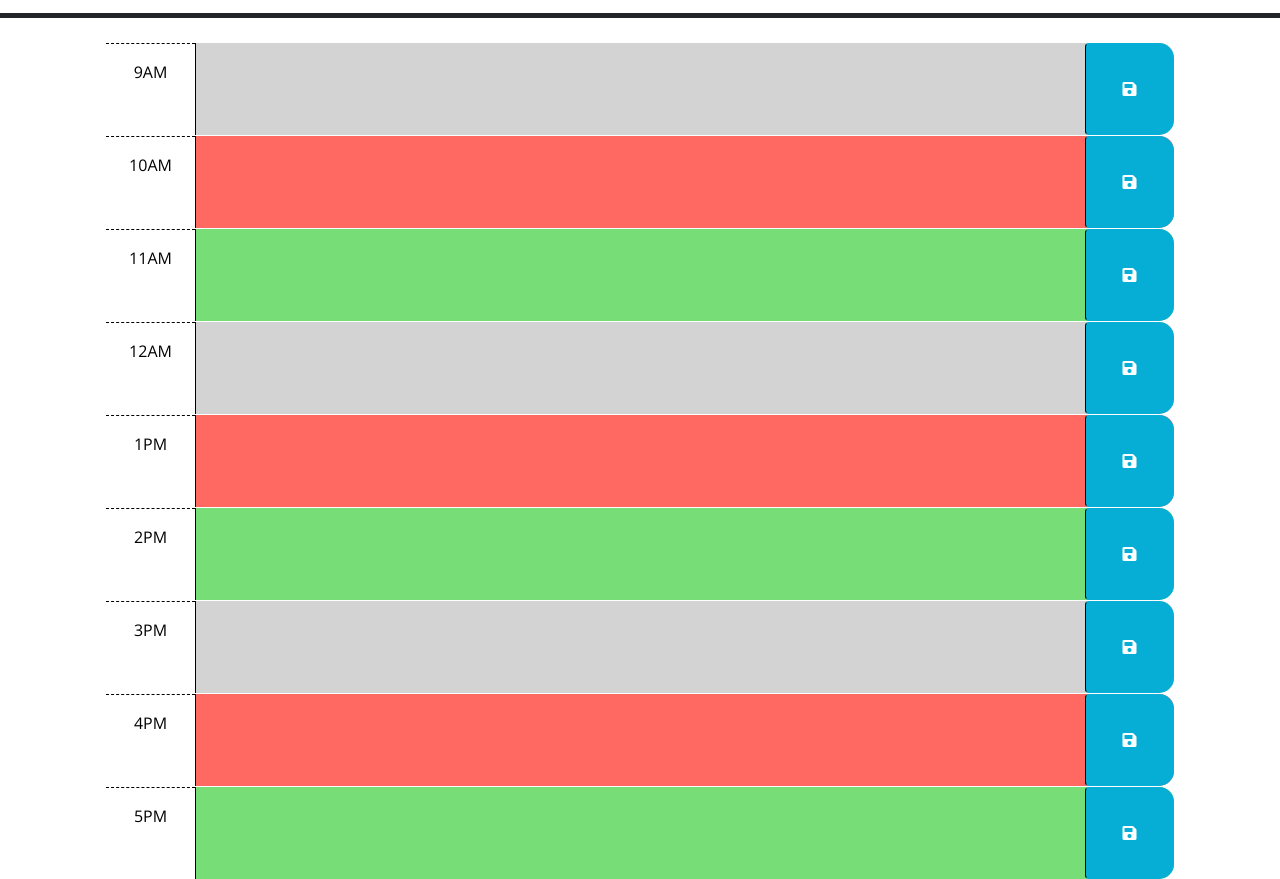
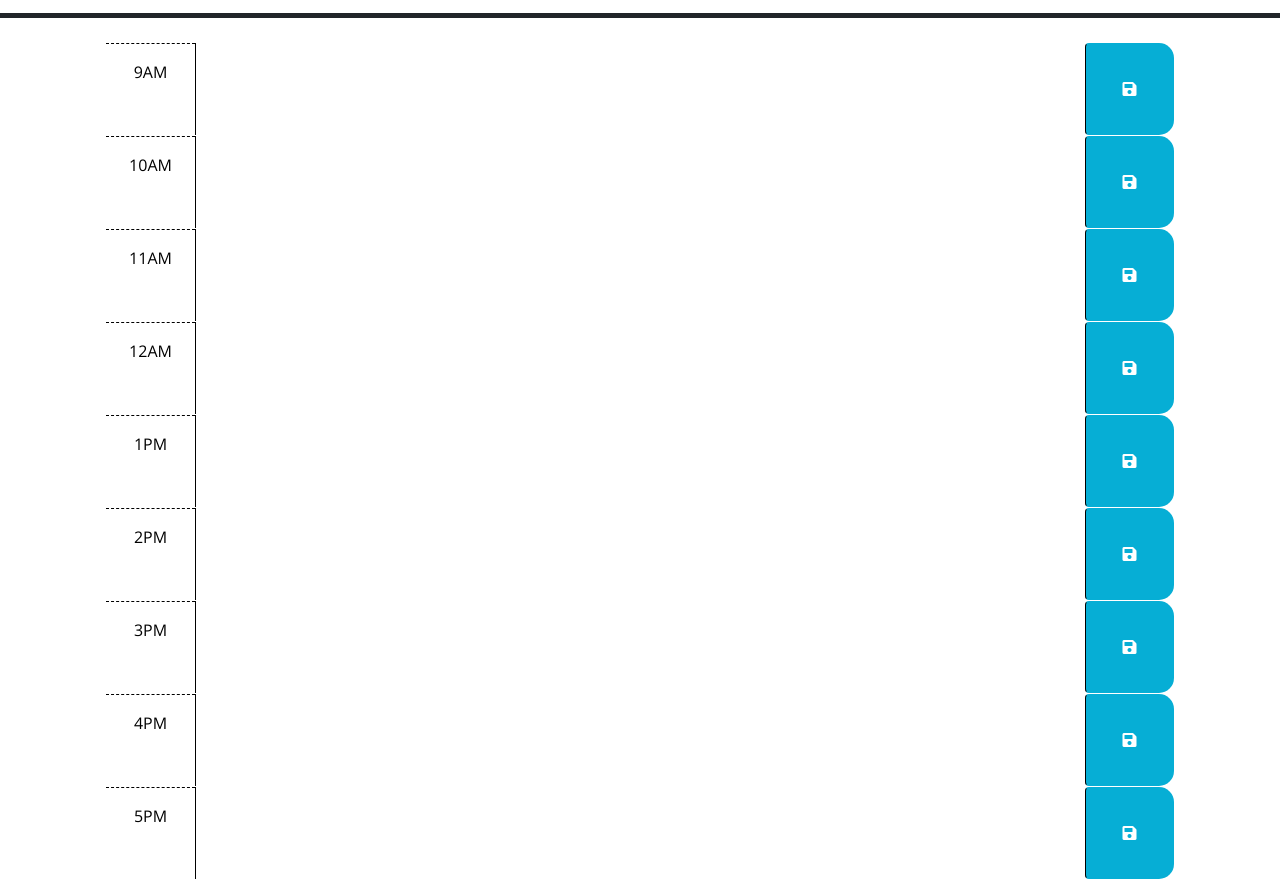
Before and after one commit to Hshini/Work-Day-Scheduler, a plain HTML site: page index.html in a window 1280 px wide. Shown: the part 260-1139 px from the top of the page. Drawn offline with nearby package versions, Linux system fonts and the light colour scheme.

Commit message:
Update index.html

```diff
--- a/index.html
+++ b/index.html
@@ -31,7 +31,7 @@
     <div class="container-lg px-5">
 
       <!--  The "past" class adds a gray background color. -->
-      <div id="hour-9" class="row time-block past">
+      <div id="hour-9" class="row time-block ">
         <div class="col-2 col-md-1 hour text-center py-3">9AM</div>
         <textarea class="col-8 col-md-10 description" rows="3"> </textarea>
         <button class="btn saveBtn col-2 col-md-1" aria-label="save">
@@ -40,7 +40,7 @@
       </div>
 
       <!--The "present" class adds a red background color. -->
-      <div id="hour-10" class="row time-block present">
+      <div id="hour-10" class="row time-block">
         <div class="col-2 col-md-1 hour text-center py-3">10AM</div>
         <textarea class="col-8 col-md-10 description" rows="3"> </textarea>
         <button class="btn saveBtn col-2 col-md-1" aria-label="save">
@@ -49,7 +49,7 @@
       </div>
 
       <!--The "future" class adds a green background color. -->
-      <div id="hour-11" class="row time-block future">
+      <div id="hour-11" class="row time-block ">
         <div class="col-2 col-md-1 hour text-center py-3">11AM</div>
         <textarea class="col-8 col-md-10 description" rows="3"> </textarea>
         <button class="btn saveBtn col-2 col-md-1" aria-label="save">
@@ -57,7 +57,7 @@
         </button>
       </div>
 
-      <div id="hour-12" class="row time-block past">
+      <div id="hour-12" class="row time-block ">
         <div class="col-2 col-md-1 hour text-center py-3">12AM</div>
         <textarea class="col-8 col-md-10 description" rows="3"> </textarea>
         <button class="btn saveBtn col-2 col-md-1" aria-label="save">
@@ -65,7 +65,7 @@
         </button>
       </div>
 
-      <div id="hour-1" class="row time-block present">
+      <div id="hour-1" class="row time-block ">
         <div class="col-2 col-md-1 hour text-center py-3">1PM</div>
         <textarea class="col-8 col-md-10 description" rows="3"> </textarea>
         <button class="btn saveBtn col-2 col-md-1" aria-label="save">
@@ -73,14 +73,14 @@
         </button>
       </div>
 
-      <div id="hour-2" class="row time-block future">
+      <div id="hour-2" class="row time-block ">
         <div class="col-2 col-md-1 hour text-center py-3">2PM</div>
         <textarea class="col-8 col-md-10 description" rows="3"> </textarea>
         <button class="btn saveBtn col-2 col-md-1" aria-label="save">
           <i class="fas fa-save" aria-hidden="true"></i>
         </button>
       </div>
-      <div id="hour-3" class="row time-block past">
+      <div id="hour-3" class="row time-block ">
         <div class="col-2 col-md-1 hour text-center py-3">3PM</div>
         <textarea class="col-8 col-md-10 description" rows="3"> </textarea>
         <button class="btn saveBtn col-2 col-md-1" aria-label="save">
@@ -88,7 +88,7 @@
         </button>
       </div>
 
-      <div id="hour-4" class="row time-block present">
+      <div id="hour-4" class="row time-block ">
         <div class="col-2 col-md-1 hour text-center py-3">4PM</div>
         <textarea class="col-8 col-md-10 description" rows="3"> </textarea>
         <button class="btn saveBtn col-2 col-md-1" aria-label="save">
@@ -96,7 +96,7 @@
         </button>
       </div>
 
-      <div id="hour-5" class="row time-block future">
+      <div id="hour-5" class="row time-block ">
         <div class="col-2 col-md-1 hour text-center py-3">5PM</div>
         <textarea class="col-8 col-md-10 description" rows="3"> </textarea>
         <button class="btn saveBtn col-2 col-md-1" aria-label="save">
```
